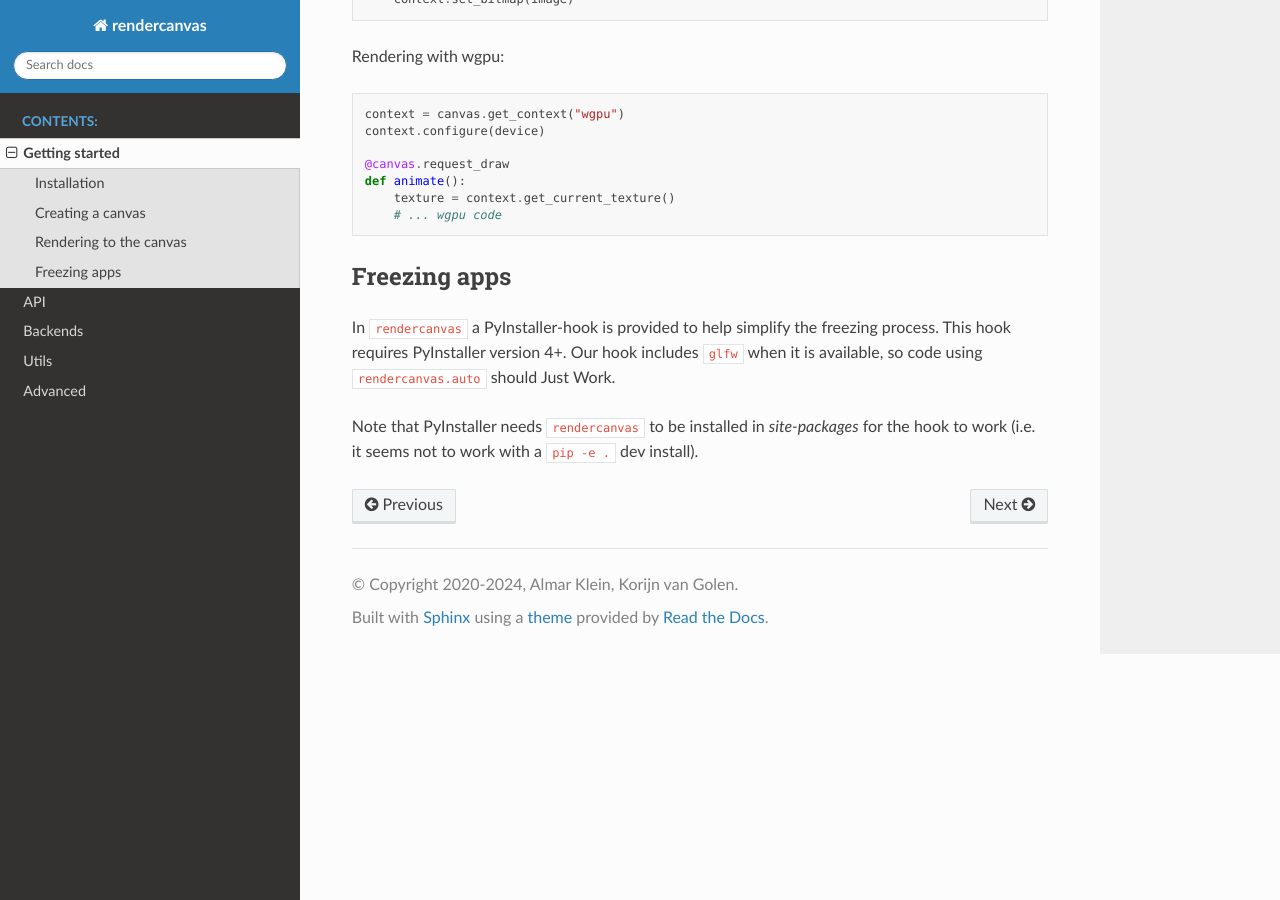
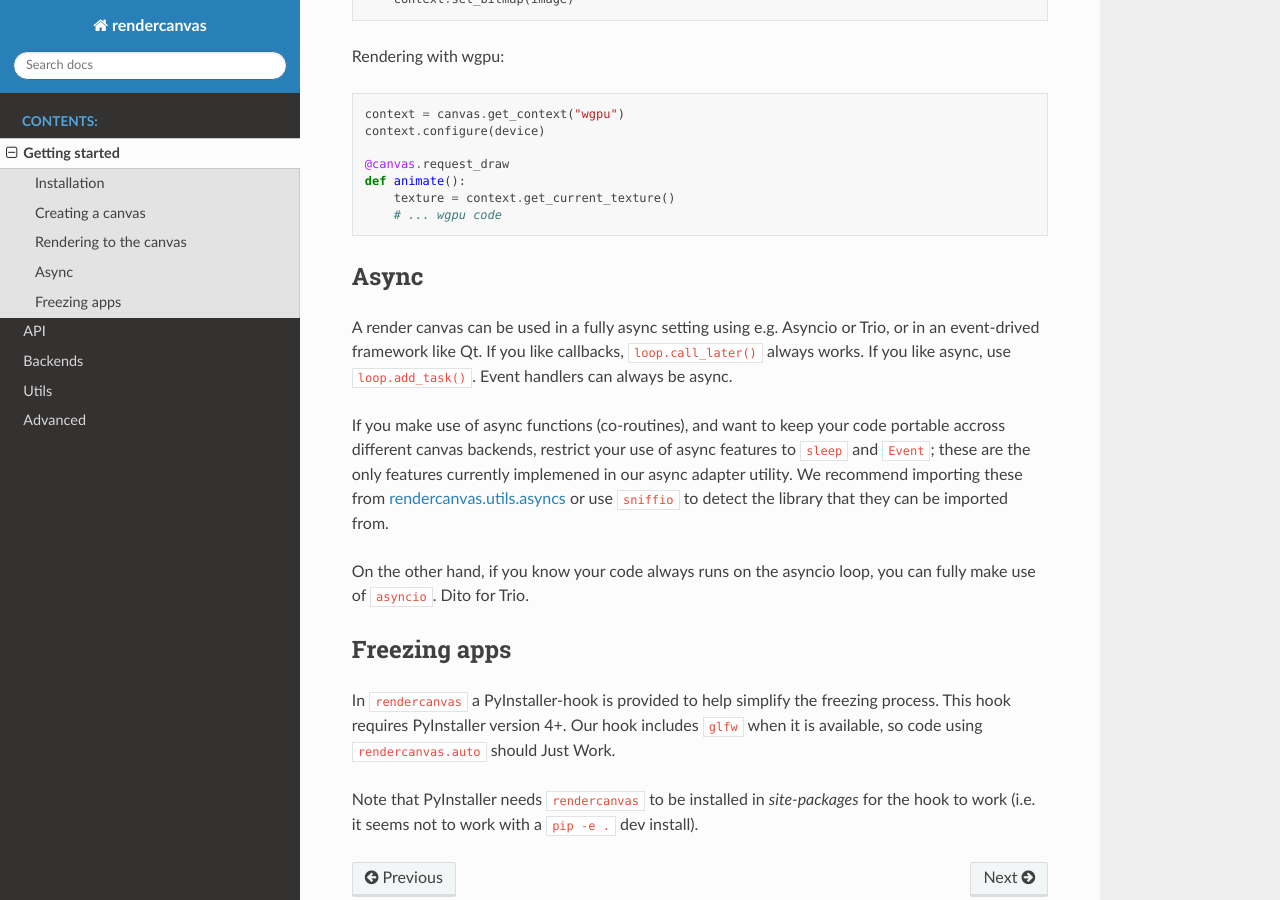
Before and after one commit to pygfx/rendercanvas, a Sphinx documentation site: the page built from docs/start.rst, in a window 1280 px wide and 900 px high, scrolled down 1217 px. Built offline with Sphinx 7.4.7 and the Read the Docs theme 3.1.0, drawn with Linux system fonts in a browser that asks for light colours; pages that are not in the unit, such as notebooks, are missing from menus.

Commit message:
A bit more docs on async

```diff
--- a/docs/start.rst
+++ b/docs/start.rst
@@ -70,6 +70,23 @@
         # ... wgpu code
 
 
+
+.. _async:
+
+Async
+-----
+
+A render canvas can be used in a fully async setting using e.g. Asyncio or Trio, or in an event-drived framework like Qt.
+If you like callbacks, ``loop.call_later()`` always works. If you like async, use ``loop.add_task()``. Event handlers can always be async.
+
+If you make use of async functions (co-routines), and want to keep your code portable accross
+different canvas backends, restrict your use of async features to ``sleep``  and ``Event``;
+these are the only features currently implemened in our async adapter utility.
+We recommend importing these from :doc:`rendercanvas.utils.asyncs <utils_asyncs>` or use ``sniffio`` to detect the library that they can be imported from.
+
+On the other hand, if you know your code always runs on the asyncio loop, you can fully make use of ``asyncio``. Dito for Trio.
+
+
 Freezing apps
 -------------
 
--- a/docs/utils.rst
+++ b/docs/utils.rst
@@ -5,6 +5,7 @@
     :maxdepth: 2
     :caption: Contents:
 
+    utils_asyncs
     utils_cube
     utils_bitmappresentadapter.rst
     utils_bitmaprenderingcontext.rst
--- /dev/null
+++ b/docs/utils_asyncs.rst
@@ -0,0 +1,5 @@
+``utils.asyncs``
+================
+
+.. automodule:: rendercanvas.utils.asyncs
+    :members:
--- a/docs/utils_bitmappresentadapter.rst
+++ b/docs/utils_bitmappresentadapter.rst
@@ -1,5 +1,5 @@
-Bitmap present adapter
-======================
+``utils.bitmappresentadapter``
+==============================
 
 .. automodule:: rendercanvas.utils.bitmappresentadapter
     :members:
--- a/docs/utils_bitmaprenderingcontext.rst
+++ b/docs/utils_bitmaprenderingcontext.rst
@@ -1,5 +1,5 @@
-Bitmap rendering context
-========================
+``utils.bitmaprenderingcontext``
+================================
 
 .. automodule:: rendercanvas.utils.bitmaprenderingcontext
     :members:
--- a/docs/utils_cube.rst
+++ b/docs/utils_cube.rst
@@ -1,4 +1,4 @@
-Code for wgpu cube example
+``utils.cube``
 ==========================
 
 .. automodule:: rendercanvas.utils.cube
```
Also changed, not shown: README.md (+6 -0 lines), 4 other files.
